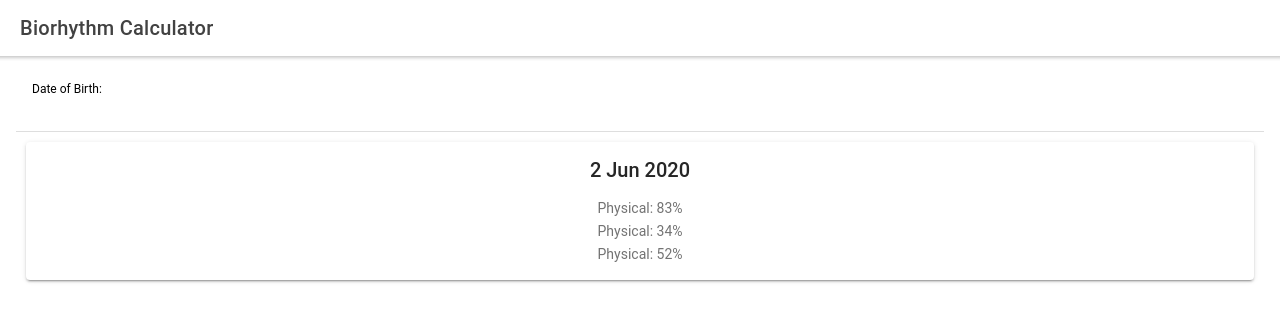
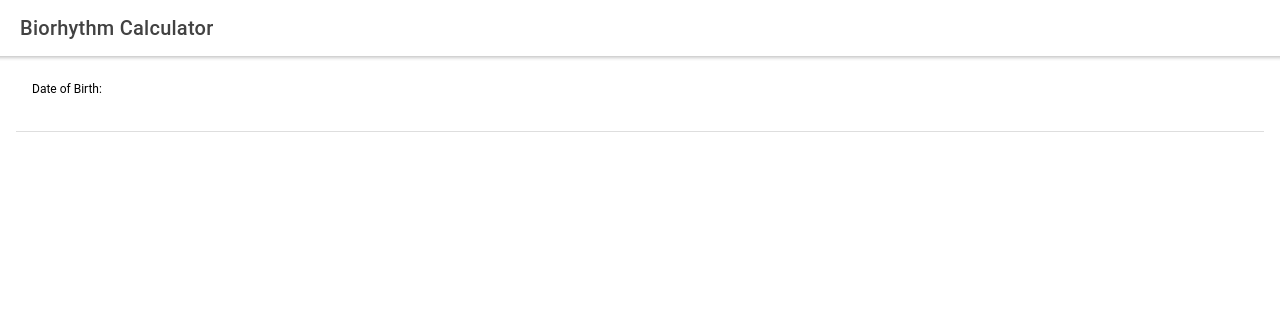
Before and after one commit to DavidArmendariz/biorhytm-calculator, a React (Create React App) app: page / in a window 1280 px wide. Shown: the top 322 px of the page. Built offline with nearby package versions, Linux system fonts and the light colour scheme.

Commit message:
added real calculations to card

```diff
--- a/src/App.js
+++ b/src/App.js
@@ -30,7 +30,9 @@ function App() {
             onIonChange={(event) => setBirthDate(event.detail.value)}
           />
         </IonItem>
-        <Biorhythm targetDate={targetDate} />
+        {birthDate && (
+          <Biorhythm birthDate={birthDate} targetDate={targetDate} />
+        )}
       </IonContent>
     </IonApp>
   );
--- a/src/components/BiorhythmCard.js
+++ b/src/components/BiorhythmCard.js
@@ -6,21 +6,26 @@ import {
   IonCardContent,
 } from '@ionic/react';
 import dayjs from 'dayjs';
+import { calculateBiorhythms } from '../calculations';
 
 function formatDate(isoString) {
   return dayjs(isoString).format('D MMM YYYY');
 }
 
-const BiorhythmCard = ({ targetDate }) => {
+const BiorhythmCard = ({ birthDate, targetDate }) => {
+  const { physical, emotional, intellectual } = calculateBiorhythms(
+    birthDate,
+    targetDate
+  );
   return (
     <IonCard className="ion-text-center">
       <IonCardHeader>
         <IonCardTitle>{formatDate(targetDate)}</IonCardTitle>
       </IonCardHeader>
       <IonCardContent>
-        <p>Physical: 83%</p>
-        <p>Physical: 34%</p>
-        <p>Physical: 52%</p>
+        <p>Physical: {physical.toFixed(4)}</p>
+        <p>Emotional: {emotional.toFixed(4)}</p>
+        <p>Intellectual: {intellectual.toFixed(4)}</p>
       </IonCardContent>
     </IonCard>
   );
```
